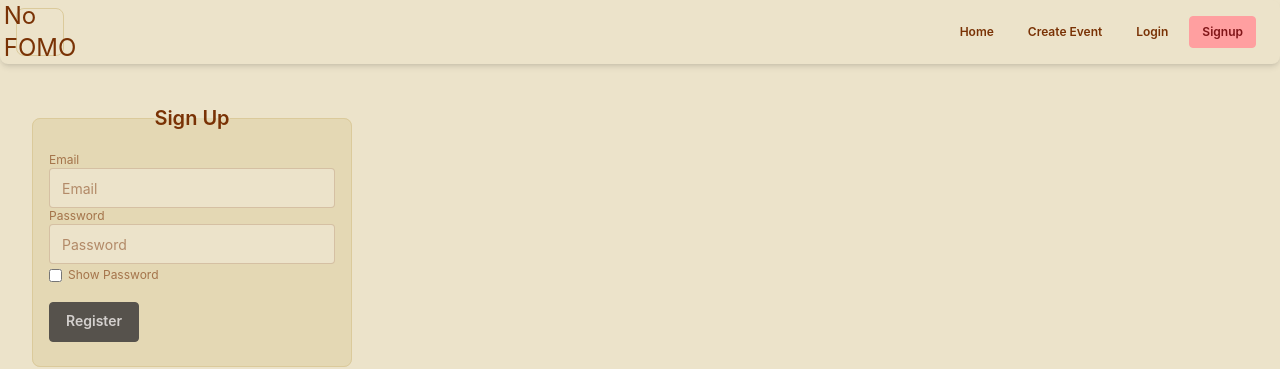
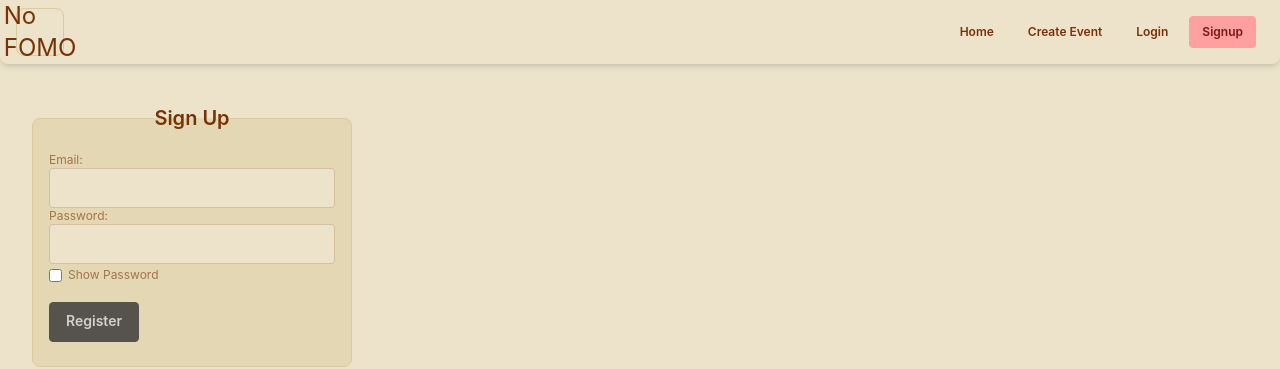
Before and after one commit to krishnaghosh2081/WBS-EventScheduler, a React (Vite) app: page /signup in a window 1280 px wide. Shown: the top 369 px of the page. Built offline with nearby package versions, Linux system fonts and the light colour scheme; the HTML template or start-up script is replaced by a standard one.

Commit message:
Removed placeholders

```diff
--- a/src/components/SignUpForm.jsx
+++ b/src/components/SignUpForm.jsx
@@ -61,24 +61,24 @@ const SignUpForm = () => {
     <fieldset className="fieldset bg-base-200 border-base-300 rounded-box w-xs border p-4">
       <legend className="fieldset-legend text-center text-xl ">Sign Up</legend>
       <form onSubmit={handleSubmit}>
-        <label className="label">Email</label>
+        <label className="label">Email:</label>
         <input
           name="email"
           type="email"
           value={form.email}
           onChange={handleChange}
           className="input"
-          placeholder="Email"
+          // placeholder="Email"
         />
 
-        <label className="label">Password</label>
+        <label className="label">Password:</label>
         <input
           name="password"
           type={showPassword ? 'text' : 'password'}
           value={form.password}
           onChange={handleChange}
           className="input"
-          placeholder="Password"
+          // placeholder="Password"
         />
         <label className="label mt-0.75" for="check">
           <input
```
